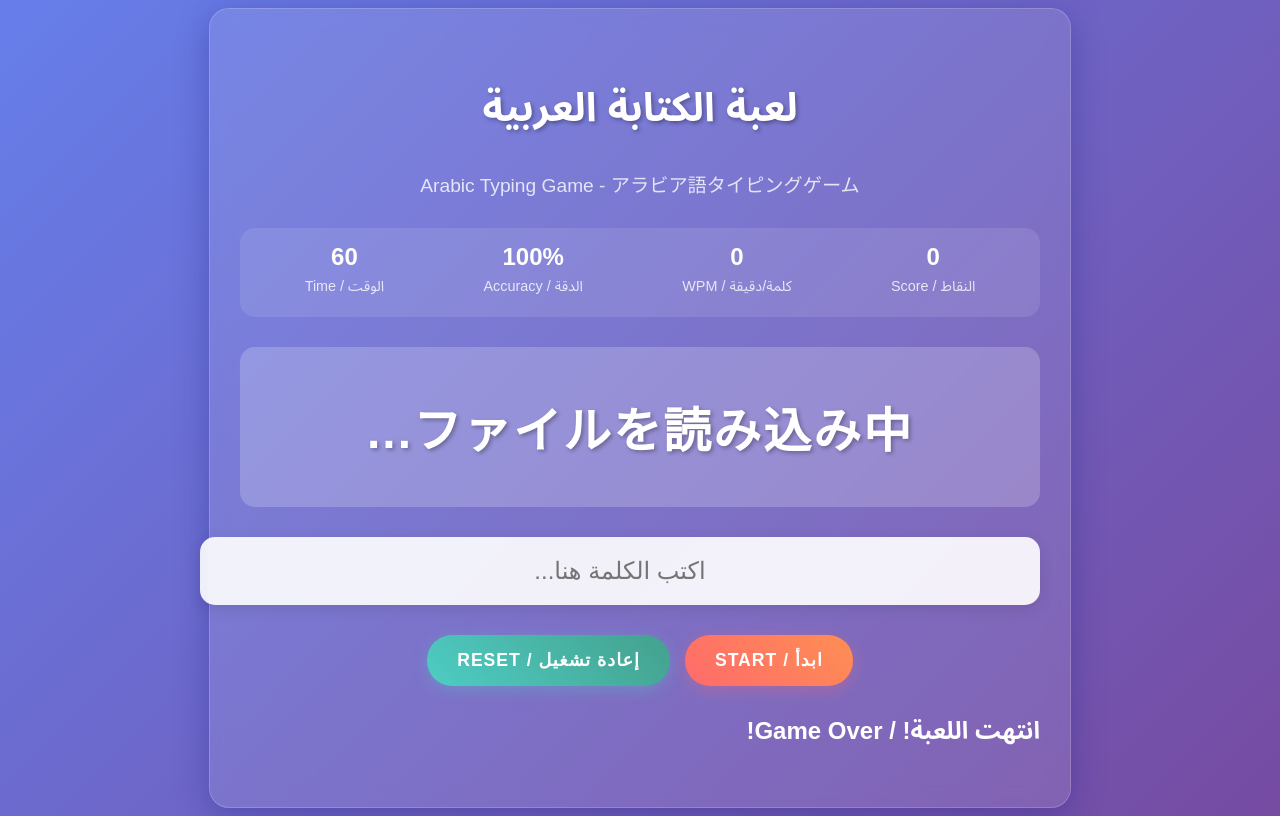
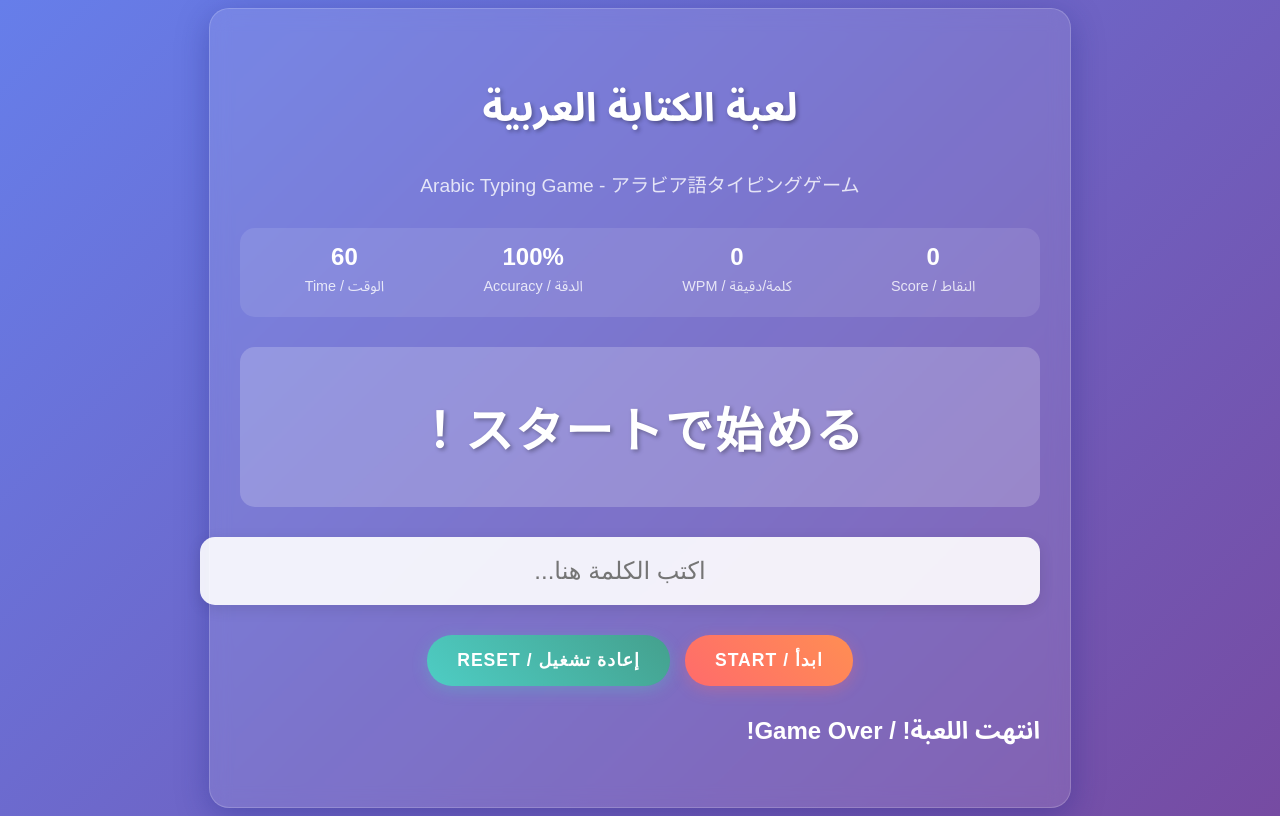
Before and after one commit to HiroakiSawa/Typing, a plain HTML site: page index.html in a window 1280 px wide. Drawn offline with Linux system fonts and the light colour scheme.

Commit message:
Update index.html

```diff
--- a/index.html
+++ b/index.html
@@ -37,7 +37,7 @@
             </div>
         </div>
         <div class="word-display">
-            <div class="current-word" id="currentWord">ファイルを読み込み中...</div>
+            <div class="current-word" id="currentWord">スタートで始める！</div>
             <div class="word-meaning" id="wordMeaning"></div>
         </div>
         <div class="input-area">
```
